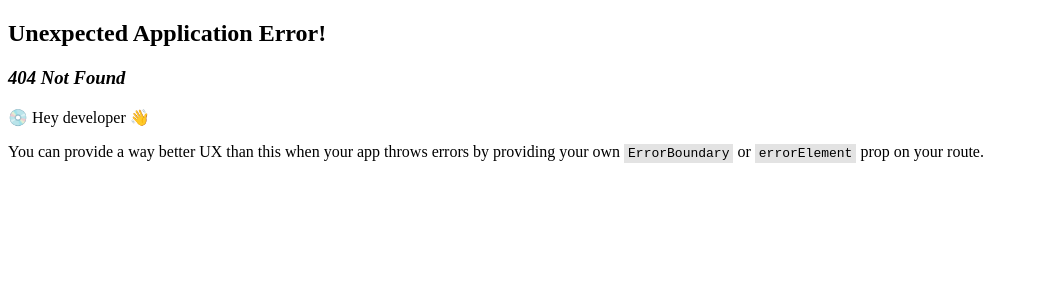
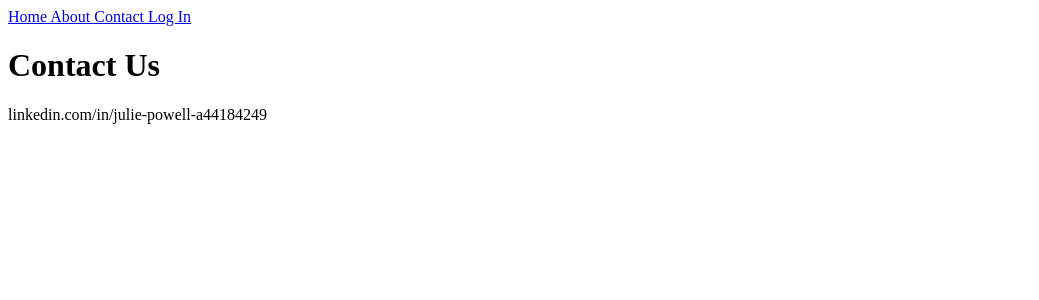
Before and after one commit to thellamiechan/SheCodes_2023-_crowdfunding, a React (Vite) app: page /contact in a window 1280 px wide. Before the commit this address had no page. Shown: the top 300 px of the page, without its empty margins (0-1039 px from the left). Built offline with nearby package versions, Linux system fonts and the light colour scheme.

Commit message:
added Contact page

```diff
--- a/src/components/NavBar/index.jsx
+++ b/src/components/NavBar/index.jsx
@@ -6,6 +6,7 @@ function NavBar( ) {
             <div>
                 <Link to='/'>Home </Link>
                 <Link to="/about">About </Link>
+                <Link to="/contact">Contact </Link>
                 <Link to="/login">Log In </Link>
             </div>
         <Outlet />
--- a/src/main.jsx
+++ b/src/main.jsx
@@ -5,7 +5,8 @@ import NavBar from './components/NavBar';
 import  ProjectPage from './pages/ProjectPage';
 import HomePage from './pages/HomePage';
 import AboutPage from './pages/AboutPage';
-import LoginPage from "./pages/LoginPage/index.jsx"
+import ContactPage from './pages/ContactPage'
+import LoginPage from './pages/LoginPage'
 
 const router = createBrowserRouter([
   {
@@ -15,6 +16,7 @@ const router = createBrowserRouter([
       {path: '/', element: <HomePage />},
       {path: '/project/:id', element: <ProjectPage />},
       {path:'/about', element: <AboutPage />},
+      {path:'/contact', element:<ContactPage />},
       {path: "/login", element: <LoginPage /> },
     ],
   },
--- /dev/null
+++ b/src/pages/ContactPage/index.jsx
@@ -0,0 +1,13 @@
+import NavBar from "../../components/NavBar";
+
+function ContactPage() {
+    return (
+        <div>
+            <div className="contact-content">
+                <h1>Contact Us</h1>
+                <p>linkedin.com/in/julie-powell-a44184249 </p>
+            </div>
+        </div>
+    );
+}
+export default ContactPage;
--- a/src/pages/HomePage/HomePage.css
+++ b/src/pages/HomePage/HomePage.css
@@ -1,3 +1,15 @@
+/* base html styles */
+
+@import url('https://fonts.googleapis.com/css2?family=Josefin+Sans&display=swap');
+
+:root {
+
+ --umber: #756658ff;
+ --seal-brown: #602C10ff;
+ --raw-umber: #9A6034ff;
+ --raisin-black: #1B171Eff;
+ --dutch-white: #F7E9C8ff;
+}
 #project-list {
     display: grid;
     grid-template-columns: 24% 24% 24%;
```
